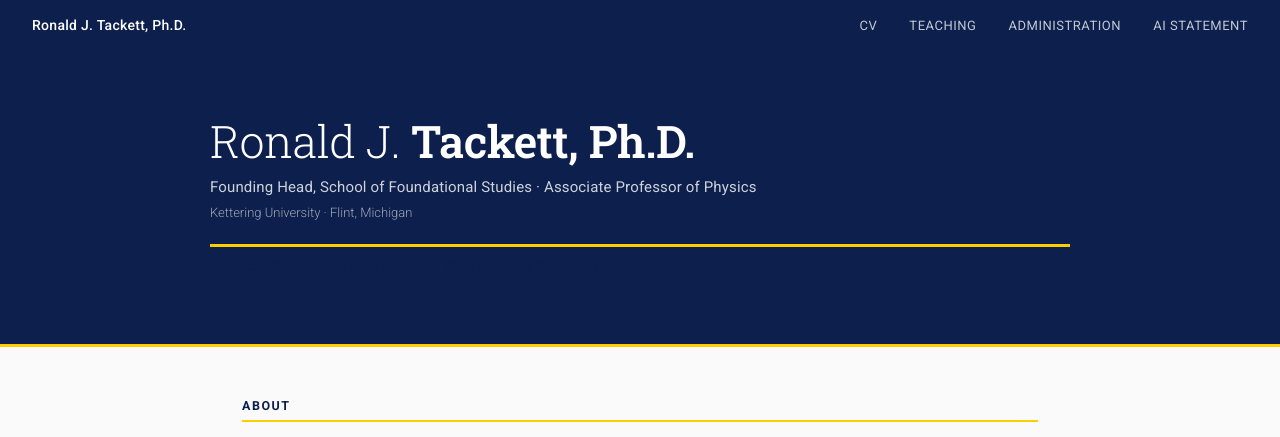
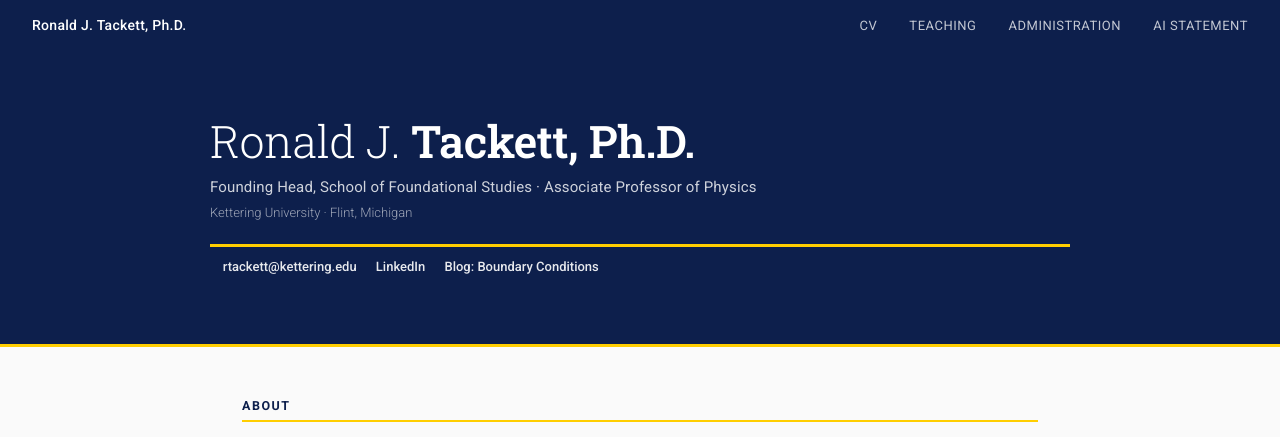
Before and after one commit to rtackett30/rtackett30.github.io, a plain HTML site: page index.html in a window 1280 px wide. Shown: the top 437 px of the page. Drawn offline with Linux system fonts and the light colour scheme.

Commit message:
Add files via upload

```diff
--- a/index.html
+++ b/index.html
@@ -116,7 +116,7 @@
       font-weight: 500;
     }
     .hero-contact a {
-      color: var(--accent);
+      color: rgba(255,255,255,0.9);
       text-decoration: none;
       transition: color 0.2s;
     }
```
